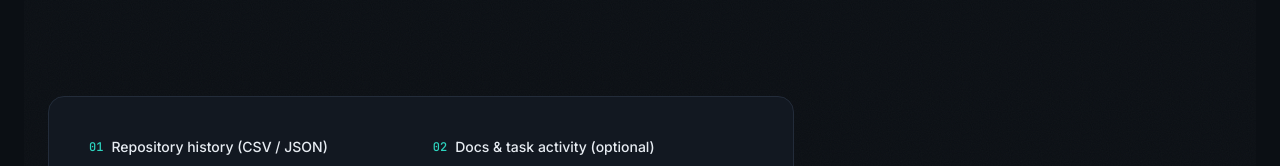
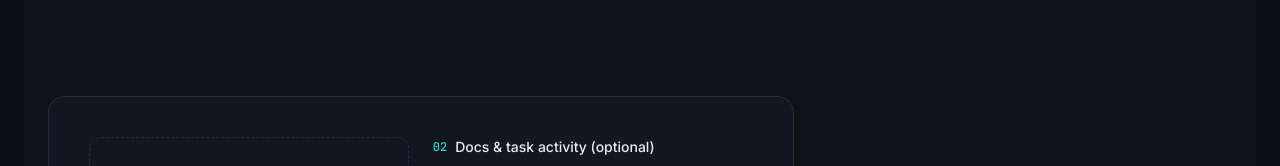
Before and after one commit to apeksha705/Group-Project-Fairness-Auditor, a plain HTML site: page index.html in a window 1280 px wide. Shown: the part 3540-3706 px from the top of the page. Drawn offline with nearby package versions, Linux system fonts and the light colour scheme; no server answers.

Commit message:
Remove unnecessary label for repository history upload to streamline UI

```diff
--- a/index.html
+++ b/index.html
@@ -504,9 +504,7 @@ F class="relative z-10 py-20 px-6 border-t divider">
 
         <!-- Repository / commit history upload -->
         <div>
-          <label class="text-sm font-medium mb-3 flex items-center gap-2">
-            <span class="font-mono text-[var(--teal)] text-xs">01</span> Repository history (CSV / JSON)
-          </label>
+
           <div id="dropzoneDataset" class="dropzone rounded-xl p-8 text-center cursor-pointer">
             <svg id="datasetIcon" class="w-6 h-6 text-[var(--muted)] mb-3 shrink-0 inline-block" viewBox="0 0 24 24" fill="none" stroke="currentColor" stroke-width="1.8" stroke-linecap="round" stroke-linejoin="round"><path d="M7 18A4.5 4.5 0 0 1 7.2 9.03A6 6 0 0 1 18.5 10.5A4 4 0 0 1 18 18H7Z"/><path d="M12 17V10"/><path d="M9 13L12 10L15 13"/></svg>
             <p id="datasetLabel" class="text-sm text-[var(--muted)]">Drag & drop, or click to browse</p>
```
